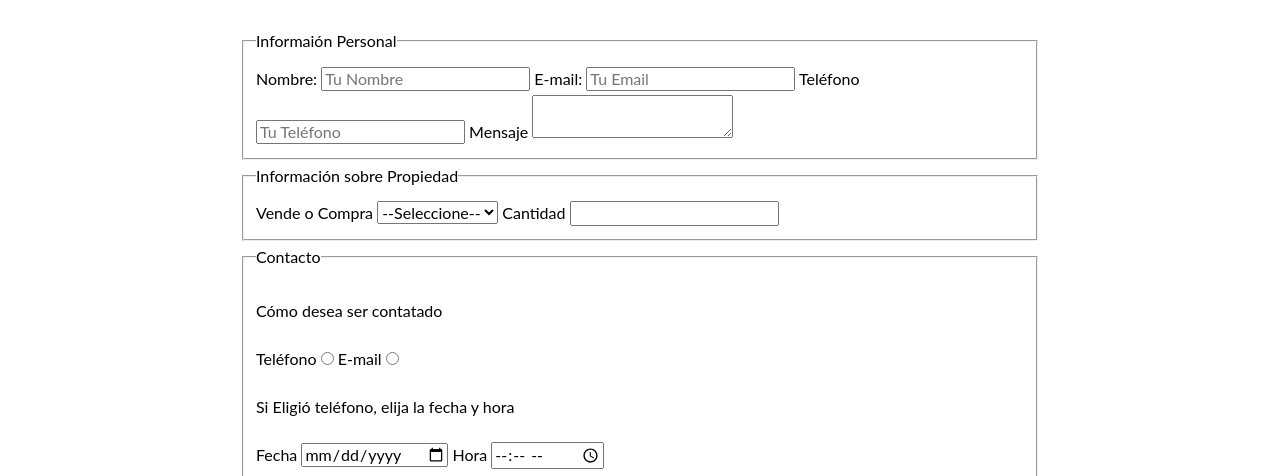
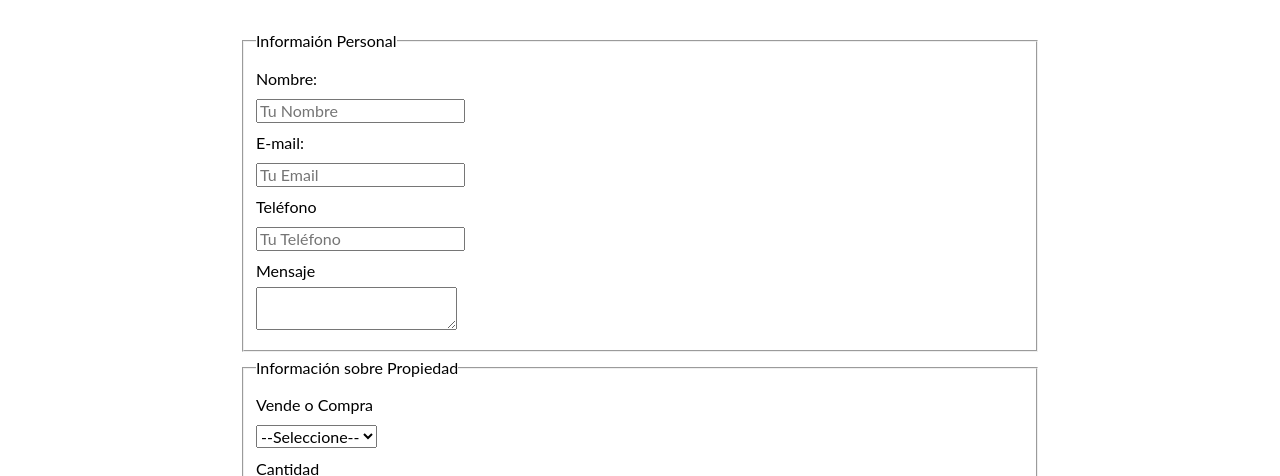
Before and after one commit to CarlosG4rc/BR-Curso, a plain HTML site: page contacto.html in a window 1280 px wide. Shown: the part 324-800 px from the top of the page. Drawn offline with Linux system fonts and the light colour scheme.

Commit message:
Add files via upload

```diff
--- a/CSS/style.css
+++ b/CSS/style.css
@@ -284,3 +284,7 @@ h4{
     justify-content: space-between;
     align-items: center;
 }
+/**Contacto**/
+label{
+    display: block;
+}
```
